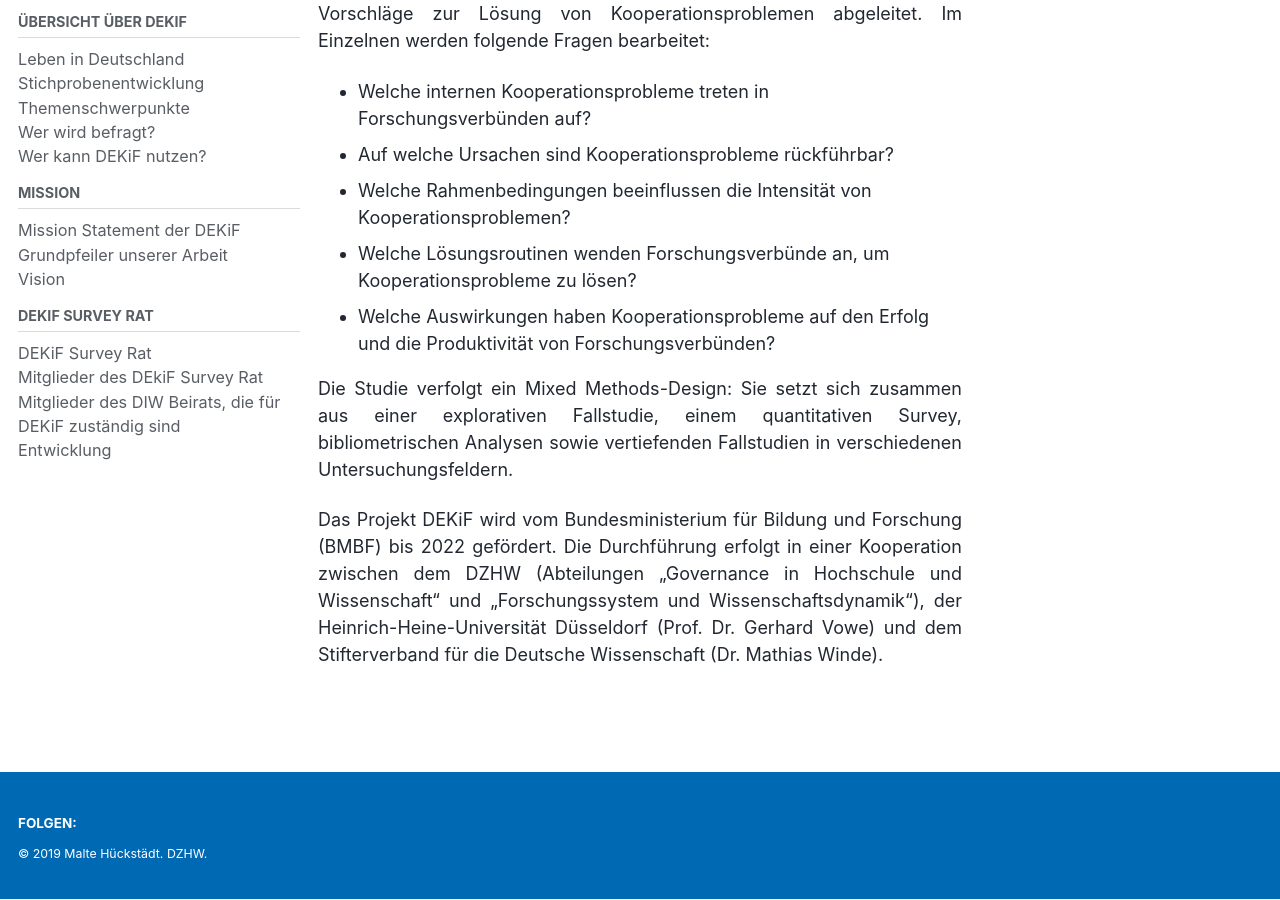
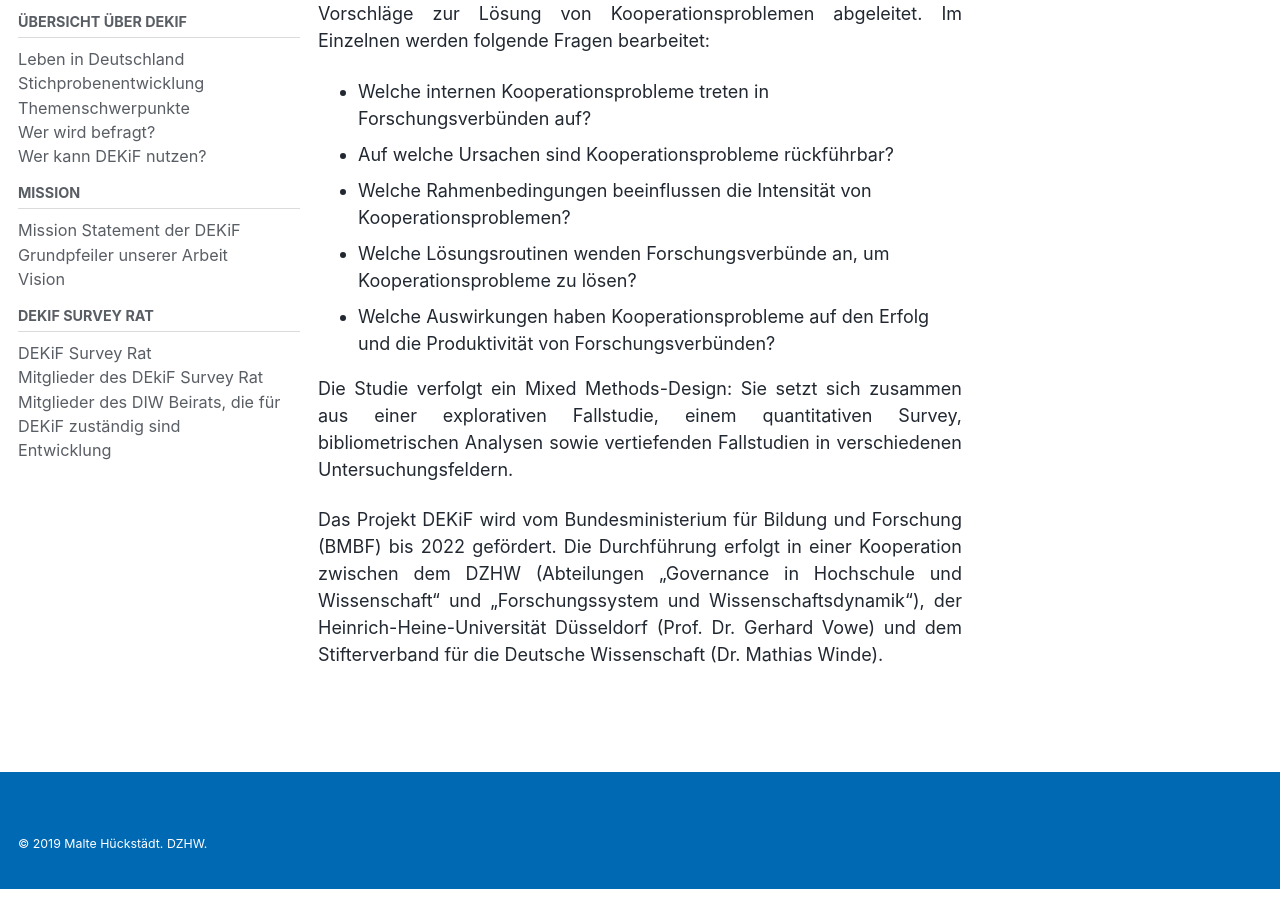
Before and after one commit to MalteHueckstaedt/Chernoff_Face, a Jekyll site: the page built from index.md, in a window 1280 px wide and 900 px high, scrolled down 349 px. Built offline with Jekyll 4.4.1, drawn with Linux system fonts in a browser that asks for light colours; cached includes are drawn as plain includes; nearby versions of some CDN libraries.

Commit message:
Ersetze in footer.html follow_label durch empty_label um den "Folgen"-Schriftzug loszuwerden.

```diff
--- a/_includes/footer.html
+++ b/_includes/footer.html
@@ -1,7 +1,7 @@
 <div class="page__footer-follow">
   <ul class="social-icons">
-    {% if site.data.ui-text[site.locale].follow_label %}
-      <li><strong>{{ site.data.ui-text[site.locale].follow_label }}</strong></li>
+    {% if site.data.ui-text[site.locale].empty_label %}
+      <li><strong>{{ site.data.ui-text[site.locale].empty_label }}</strong></li>
     {% endif %}
 
     {% if site.footer.links %}
```
